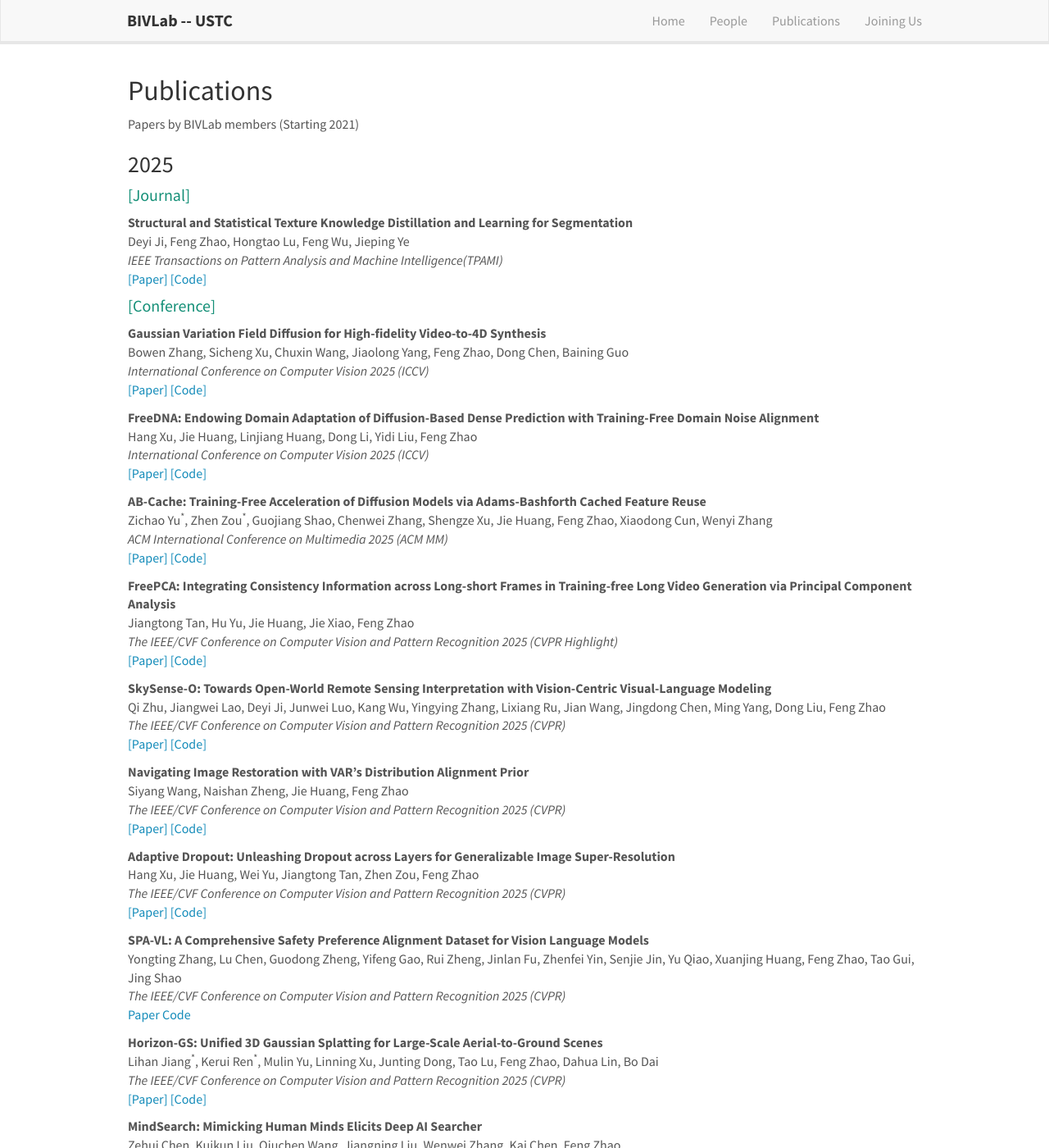
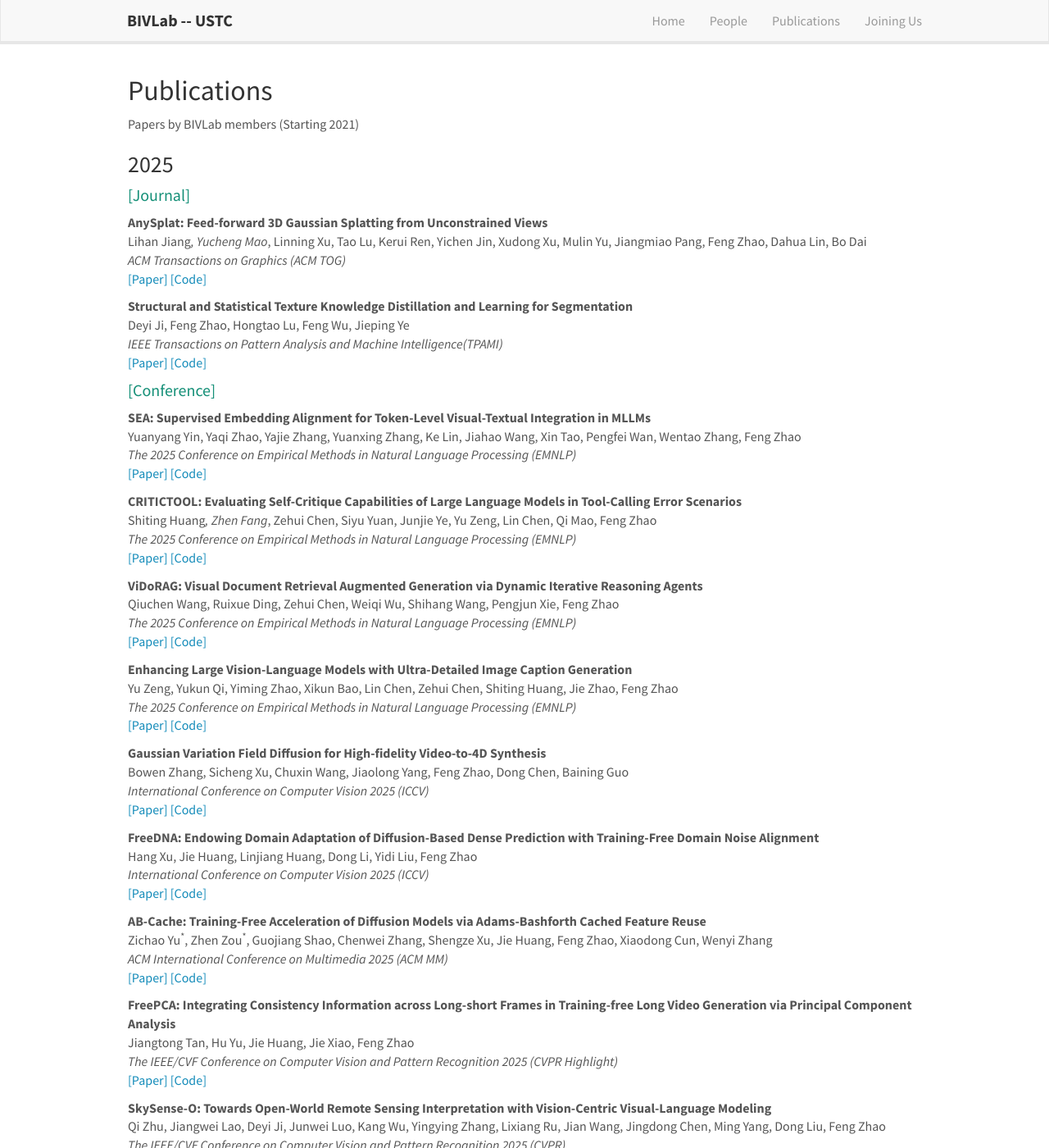
Before and after one commit to bivlab123/bivlab123.github.io, a Jekyll site: the page built from _pages/publications.md, in a window 1280 px wide and 1400 px high. Shown: the whole window at 82% size. Built offline with Jekyll 4.4.1, drawn with Linux system fonts in a browser that asks for light colours; nearby versions of some CDN libraries.

Commit message:
update emnlp

```diff
--- a/_data/joulist_2025.yml
+++ b/_data/joulist_2025.yml
@@ -1,3 +1,16 @@
+- title: "AnySplat: Feed-forward 3D Gaussian Splatting from Unconstrained Views"
+
+  authors: Lihan Jiang*, Yucheng Mao*, Linning Xu, Tao Lu, Kerui Ren, Yichen Jin, Xudong Xu, Mulin Yu, Jiangmiao Pang, Feng Zhao, Dahua Lin, Bo Dai
+
+  venue: "ACM Transactions on Graphics (ACM TOG)"
+  link:
+    url: https://arxiv.org/pdf/2505.23716
+    display: \[Paper\]
+  code:
+    url: https://github.com/OpenRobotLab/AnySplat
+    display: \[Code\]
+  highlight: 0
+  year: 2025
 
 - title: "Structural and Statistical Texture Knowledge Distillation and Learning for Segmentation"
   authors: Deyi Ji, Feng Zhao, Hongtao Lu, Feng Wu, Jieping Ye
--- a/_data/news.yml
+++ b/_data/news.yml
@@ -1,3 +1,9 @@
+- date: Sep 2025
+  headline: "We have 4 papers accepted to EMNLP 2025!"
+
+- date: Sep 2025
+  headline: "We have 1 paper accepted to ACM TOG!"
+
 - date: Jul 2025
   headline: "We have 2 papers accepted to ICCV 2025!"
 
--- a/_data/publist_2025.yml
+++ b/_data/publist_2025.yml
@@ -1,3 +1,52 @@
+- title: "SEA: Supervised Embedding Alignment for Token-Level Visual-Textual Integration in MLLMs"
+  authors: Yuanyang Yin, Yaqi Zhao, Yajie Zhang, Yuanxing Zhang, Ke Lin, Jiahao Wang, Xin Tao, Pengfei Wan, Wentao Zhang, Feng Zhao
+  venue: "The 2025 Conference on Empirical Methods in Natural Language Processing (EMNLP)"
+  link:
+    url: https://arxiv.org/abs/2408.11813
+    display: \[Paper\]
+  code:
+    url:
+    display: \[Code\]
+  highlight: 0
+  year: 2025
+
+- title: "CRITICTOOL: Evaluating Self-Critique Capabilities of Large Language Models in Tool-Calling Error Scenarios"
+  authors: Shiting Huang*, Zhen Fang*, Zehui Chen, Siyu Yuan, Junjie Ye, Yu Zeng, Lin Chen, Qi Mao, Feng Zhao
+  venue: "The 2025 Conference on Empirical Methods in Natural Language Processing (EMNLP)"
+  link:
+    url: https://arxiv.org/abs/2506.13977
+    display: \[Paper\]
+  code:
+    url: https://github.com/Shellorley0513/CriticTool
+    display: \[Code\]
+  highlight: 0
+  year: 2025
+
+- title: "ViDoRAG: Visual Document Retrieval Augmented Generation via Dynamic Iterative Reasoning Agents"
+  authors: Qiuchen Wang, Ruixue Ding, Zehui Chen, Weiqi Wu, Shihang Wang, Pengjun Xie, Feng Zhao
+  venue: "The 2025 Conference on Empirical Methods in Natural Language Processing (EMNLP)"
+  link:
+    url: https://arxiv.org/abs/2502.18017
+    display: \[Paper\]
+  code:
+    url: https://github.com/Alibaba-NLP/ViDoRAG
+    display: \[Code\]
+  highlight: 0
+  year: 2025
+
+- title: "Enhancing Large Vision-Language Models with Ultra-Detailed Image Caption Generation"
+  authors: Yu Zeng, Yukun Qi, Yiming Zhao, Xikun Bao, Lin Chen, Zehui Chen, Shiting Huang, Jie Zhao, Feng Zhao
+  venue: "The 2025 Conference on Empirical Methods in Natural Language Processing (EMNLP)"
+  link:
+    url:
+    display: \[Paper\]
+  code:
+    url:
+    display: \[Code\]
+  highlight: 0
+  year: 2025
+
+
 - title: "Gaussian Variation Field Diffusion for High-fidelity Video-to-4D Synthesis"
   authors: Bowen Zhang, Sicheng Xu, Chuxin Wang, Jiaolong Yang, Feng Zhao, Dong Chen, Baining Guo
   venue: "International Conference on Computer Vision 2025 (ICCV)"
```
Also changed, not shown: _data/master.yml (+5 -5 lines).
